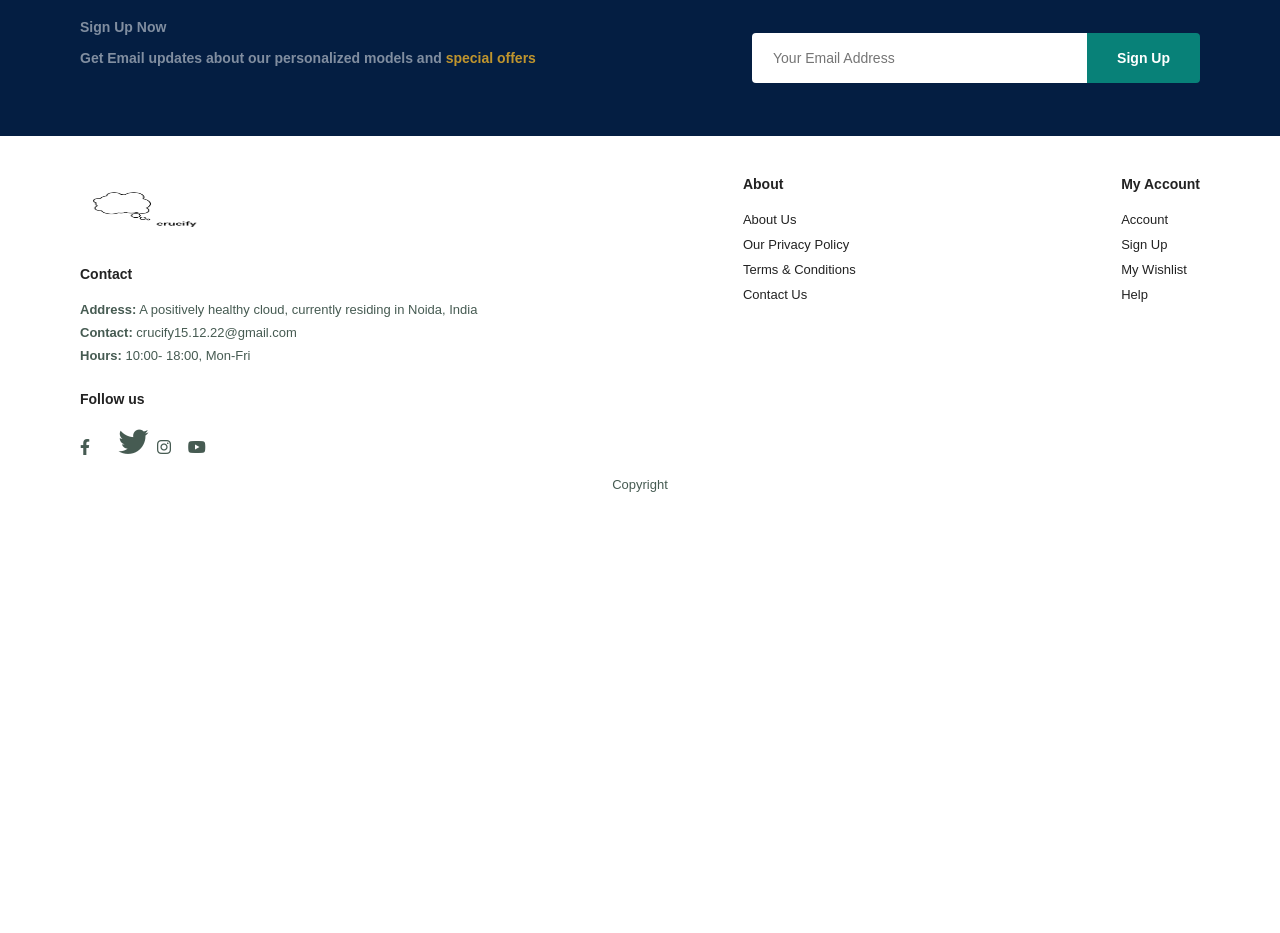
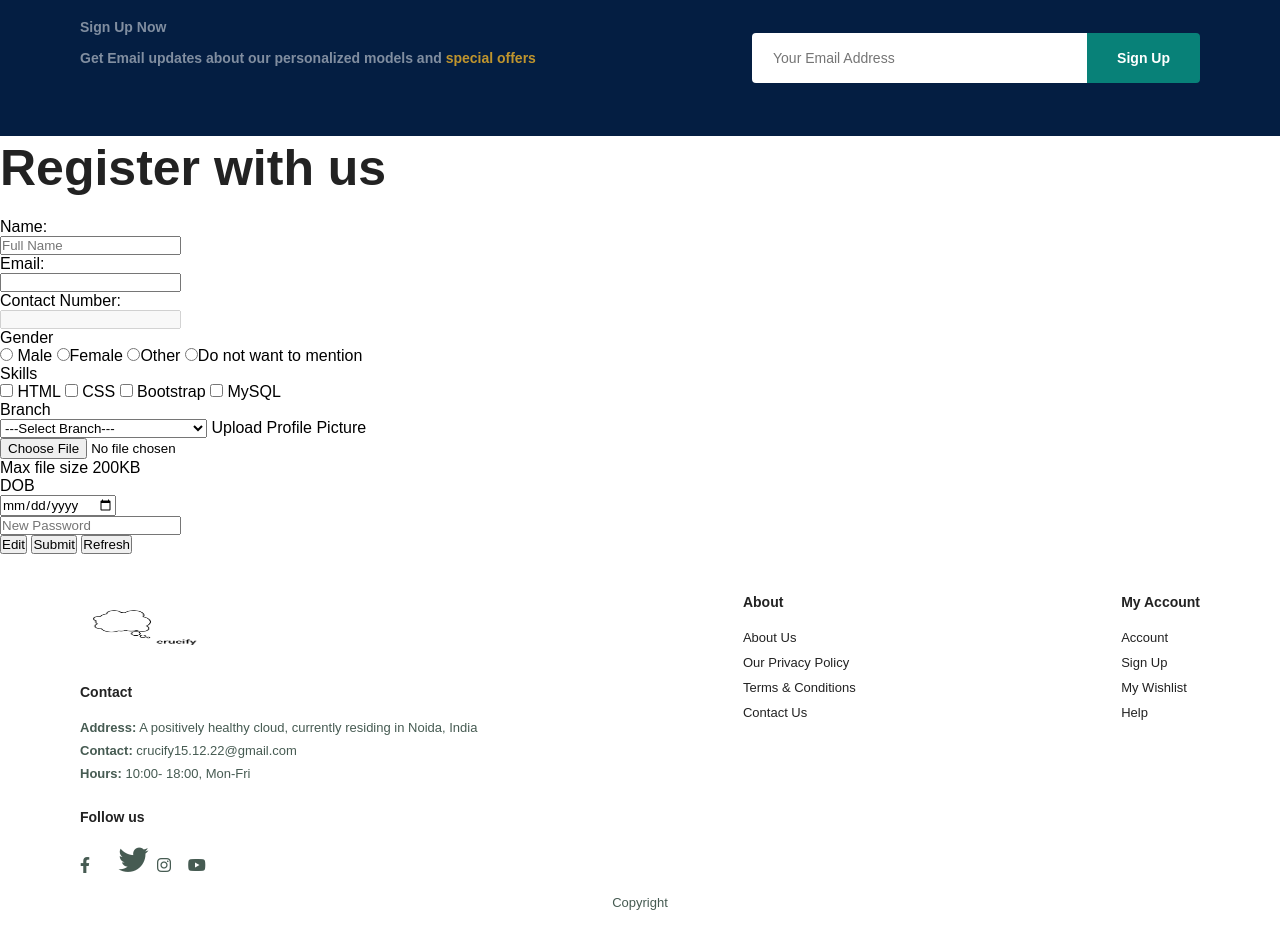
Before and after one commit to nehaadahiya/crucify, a plain HTML site: page index.html in a window 1280 px wide. Shown: the part 1260-2193 px from the top of the page. Before the commit the page ends 1800 px from the top, so only its background shows below. Drawn offline with Linux system fonts and the light colour scheme; some icons are missing.

```diff
--- a/index.html
+++ b/index.html
@@ -67,6 +67,68 @@
         <button class="normal">Sign Up</button>
       </div>
     </section>
+    <!-- HMTL forms -->
+  <div class="register-section">
+    <h1>Register with us</h1>
+    <div class="row">
+      <div class="col-md-5">
+        <div class="register-img">
+          <img src="image/register image.webp " width="100%" alt="">
+        </div>
+
+      </div>
+      <div class="col-md-7">
+        <div class="form-container">
+          <form>
+            <label for="name"> Name:</label> <br>
+            <input type="text" id="name" placeholder="Full Name" required> <br>
+
+            <label for=""> Email:</label> <br>
+            <input type="email"> <br>
+
+            <label for="">Contact Number:</label><br>
+            <input type="number" readonly disabled > <br>
+
+            <label for="">Gender</label> <br>
+            <input type="radio" name="Gender" value="Male"> Male
+            <input type="radio" name="Gender" value="Female">Female
+            <input type="radio" name="Gender" value="Other">Other
+            <input type="radio" name="Gender" value="Do not want to mention">Do not want to mention <br>
+
+            <label for="">Skills</label> <br>
+            <input type="checkbox" name="skill" value="HtML"> HTML
+            <input type="checkbox" name="skill" value="CSS"> CSS
+            <input type="checkbox" name="skill" value="bootstrap"> Bootstrap
+            <input type="checkbox" name="skill" value="MySQL"> MySQL <br>
+
+            <label for=""> Branch</label> <br>
+            <select name="Branch" id="">
+              <option value="">---Select Branch---</option>
+              <option value="CSE">Computer Science Engineering</option>
+              <option value="IT">Information Technology</option>
+              <option value="ME">Mechanical Engineering</option>
+              <option value="CE">Civil Engineering</option>
+            </select>
+
+            <label for="">Upload Profile Picture</label> <br>
+            <input type="file">  <br>Max file size 200KB <br>
+
+            <label for="">DOB</label> <br>
+            <input type="date"> <br>
+
+            <input type="password" placeholder="New Password"> <br>
+
+            <button type="button" onclick="edit();">Edit</button>
+            <button type="submit">Submit</button>
+            <button type="reset">Refresh  </button>
+
+          </form>
+        </div>
+
+      </div>
+    </div>
+
+  </div>
 
     <!-- footer -->
     <footer class="section-p1">
```
Also changed, not shown: developer.html (+1 -1 lines).
